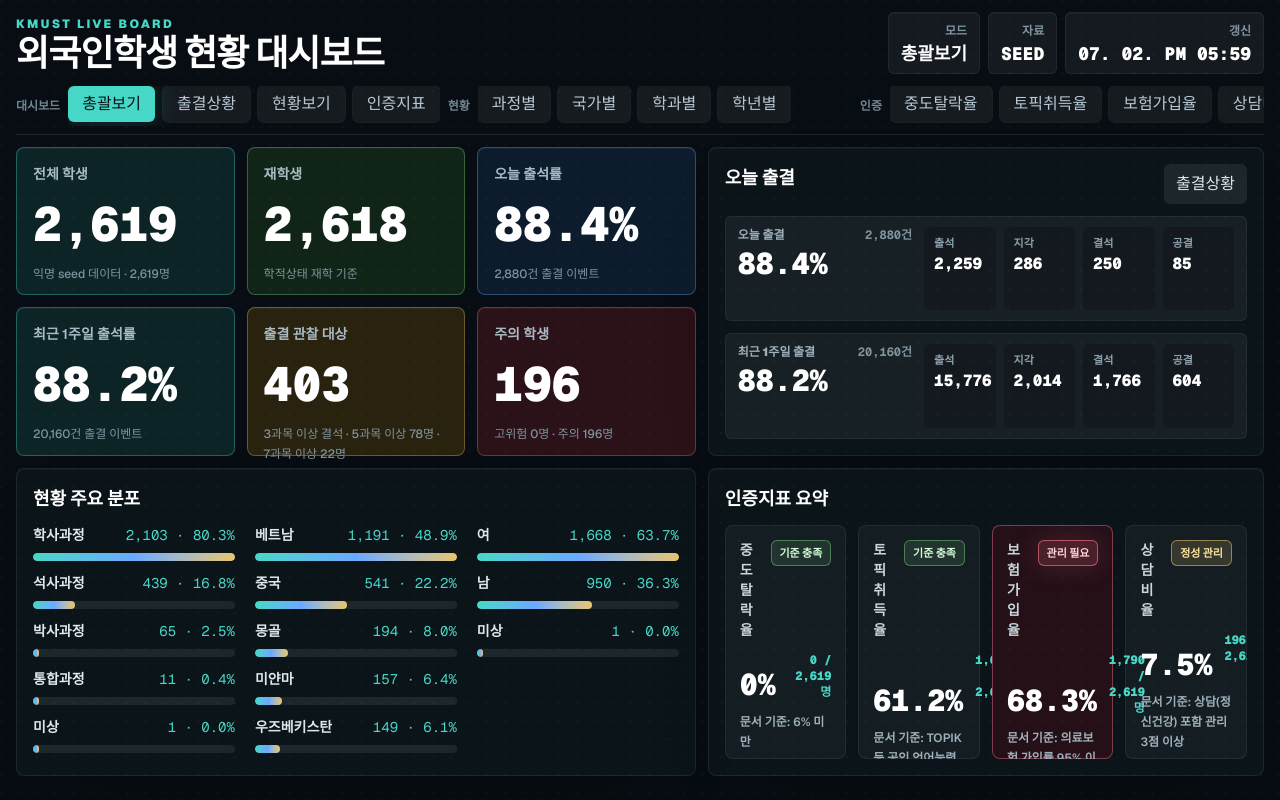
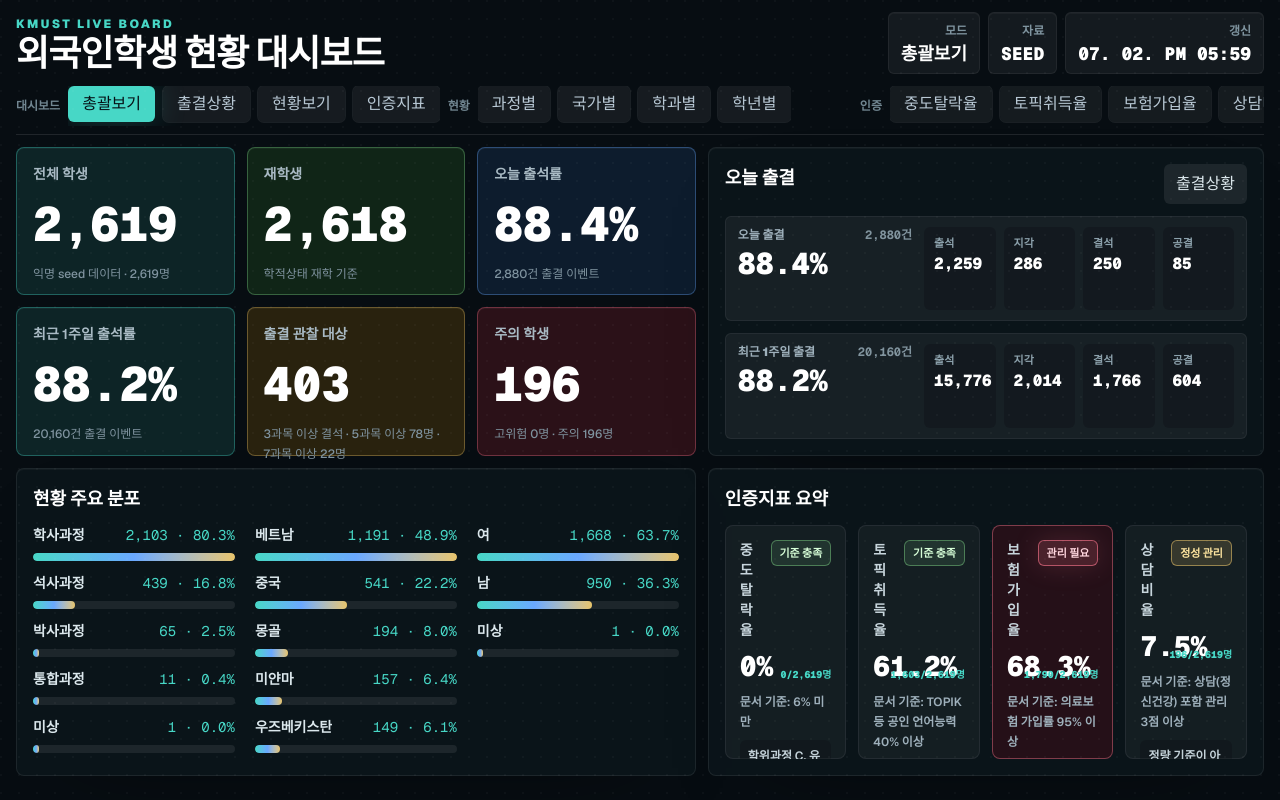
Before and after one commit to kongziac-lab/kmust, a Next.js app: page / in a window 1280 px wide. Built offline with nearby package versions, Linux system fonts and the light colour scheme; a web font is replaced by a local one.

Commit message:
Keep certification ratios on one line

```diff
--- a/src/app/dashboard-monitor.tsx
+++ b/src/app/dashboard-monitor.tsx
@@ -37,6 +37,10 @@ const certificationModeSet = new Set<Mode>(["certification", "insurance", "topik
 
 function formatNumber(value: number) {
   return value.toLocaleString("ko-KR");
+}
+
+function formatRatioCount(value: number, total: number) {
+  return `${formatNumber(value)}/${formatNumber(total)}명`;
 }
 
 function formatPercent(value: number) {
@@ -807,7 +811,7 @@ function getCertificationIndicators(summary: DashboardSummary): CertificationInd
       title: "중도탈락율",
       value: formatPercent(summary.metrics.dropoutRate),
       score: summary.metrics.dropoutRate,
-      count: `${formatNumber(summary.metrics.dropoutStudents)} / ${formatNumber(totalStudents)}명`,
+      count: formatRatioCount(summary.metrics.dropoutStudents, totalStudents),
       criterion: `문서 기준: ${formatPercent(dropoutThreshold)} 미만`,
       formula: "(분자) 중도탈락 학생 수 / (분모) 외국인 재적학생 수",
       evidence: "대학정보공시 4-바-2 외국인 유학생 중도탈락률",
@@ -821,7 +825,7 @@ function getCertificationIndicators(summary: DashboardSummary): CertificationInd
       title: "토픽취득율",
       value: formatPercent(summary.metrics.topikRate),
       score: summary.metrics.topikRate,
-      count: `${formatNumber(summary.metrics.topikStudents)} / ${formatNumber(totalStudents)}명`,
+      count: formatRatioCount(summary.metrics.topikStudents, totalStudents),
       criterion: "문서 기준: TOPIK 등 공인 언어능력 40% 이상",
       formula: "(분자) TOPIK 등 공인 언어능력 충족 학생 수 / (분모) 외국인 유학생 수",
       evidence: "신입생 및 재학생 TOPIK 성적, 입학서류, 졸업요건 증빙",
@@ -835,7 +839,7 @@ function getCertificationIndicators(summary: DashboardSummary): CertificationInd
       title: "보험가입율",
       value: formatPercent(summary.metrics.insuranceCoverageRate),
       score: summary.metrics.insuranceCoverageRate,
-      count: `${formatNumber(summary.metrics.activeInsurance)} / ${formatNumber(totalStudents)}명`,
+      count: formatRatioCount(summary.metrics.activeInsurance, totalStudents),
       criterion: "문서 기준: 의료보험 가입률 95% 이상",
       formula: "(분자) 보험 가입·유효 학생 수 / (분모) 외국인 유학생 수",
       evidence: "외국인 어학연수생이 가입 중인 의료보험 현황",
@@ -849,7 +853,7 @@ function getCertificationIndicators(summary: DashboardSummary): CertificationInd
       title: "상담비율",
       value: formatPercent(summary.metrics.counselingTargetRate),
       score: summary.metrics.counselingTargetRate,
-      count: `${formatNumber(summary.metrics.counselingTargets)} / ${formatNumber(totalStudents)}명`,
+      count: formatRatioCount(summary.metrics.counselingTargets, totalStudents),
       criterion: "문서 기준: 상담(정신건강) 포함 관리 3점 이상",
       formula: "(분자) 상담 우선관리 학생 수 / (분모) 외국인 유학생 수",
       evidence: "만족도 조사 결과보고서, 상담(정신건강) 포함 관리계획",
@@ -896,9 +900,13 @@ function CertificationSummaryGrid({ summary }: { summary: DashboardSummary }) {
             </span>
           </div>
 
-          <div className="mt-3 flex items-end justify-between gap-3">
-            <div className="font-mono text-3xl font-black leading-none text-white">{indicator.value}</div>
-            <div className="text-right font-mono text-xs font-black text-[#47d7c6]">{indicator.count}</div>
+          <div className="mt-3 flex items-end justify-between gap-2">
+            <div className="summary-value min-w-0 font-mono text-[clamp(1.75rem,1.45vw,2rem)] font-black leading-none text-white">
+              {indicator.value}
+            </div>
+            <div className="summary-count-ratio shrink-0 whitespace-nowrap text-right font-mono text-[clamp(0.62rem,0.55vw,0.75rem)] font-black leading-none text-[#47d7c6]">
+              {indicator.count}
+            </div>
           </div>
 
           <div className="mt-3 grid gap-2 text-xs font-semibold leading-5 text-[#9eb0bb]">
@@ -950,7 +958,9 @@ function IndicatorCard({
       </div>
       <div className="mt-auto flex items-end justify-between gap-3 pt-3">
         <div className="font-mono text-4xl font-black leading-none text-white">{indicator.value}</div>
-        <div className="font-mono text-sm font-black text-[#47d7c6]">{indicator.count}</div>
+        <div className="shrink-0 whitespace-nowrap font-mono text-sm font-black leading-none text-[#47d7c6]">
+          {indicator.count}
+        </div>
       </div>
       <div className="mt-3 text-xs font-semibold leading-5 text-[#9eb0bb]">{indicator.criterion}</div>
       <div className="indicator-progress mt-3 h-1.5 overflow-hidden rounded-full bg-white/10">
```
Also changed, not shown: 1 other file (tests, documents, lock files or other folders).
